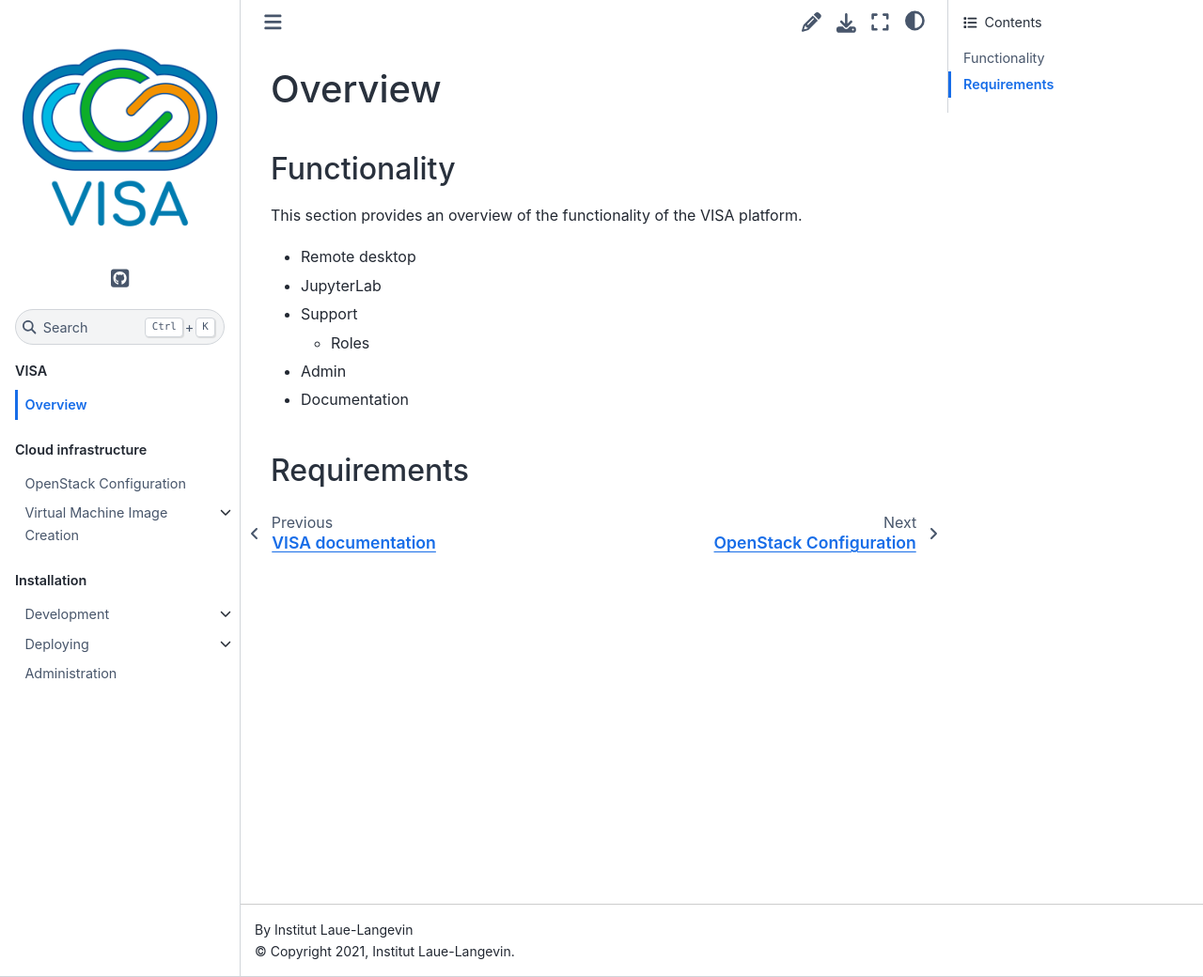
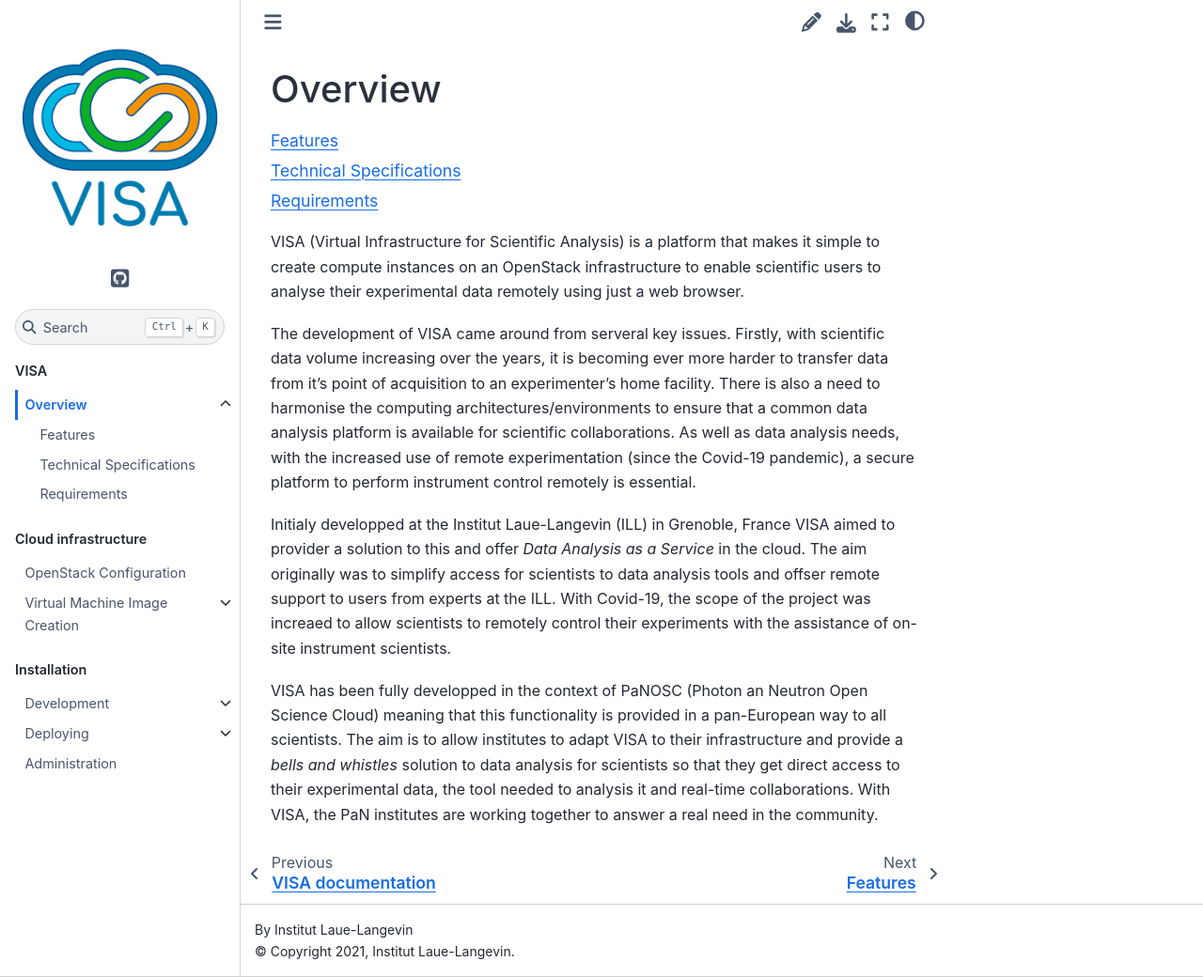
Before and after one commit to ILLGrenoble/visa-docs, a Sphinx documentation site: the page built from docs/source/overview/overview-contents.md, in a window 1280 px wide and 1040 px high. Shown: the whole window at 94% size. Built offline with Sphinx 7.4.7 and the Sphinx Book theme 1.1.4, drawn with Linux system fonts in a browser that asks for light colours.

Commit message:
Added overview details.

````diff
--- a/docs/source/overview/overview-contents.md
+++ b/docs/source/overview/overview-contents.md
@@ -1,14 +1,18 @@
 # Overview
 
-## Functionality
+```{toctree}
+---
+maxdepth: 1
+---
+overview-features.md
+overview-technical.md
+overview-requirements.md
+```
 
-This section provides an overview of the functionality of the VISA platform.
+VISA (Virtual Infrastructure for Scientific Analysis) is a platform that makes it simple to create compute instances on an OpenStack infrastructure to enable scientific users to analyse their experimental data remotely using just a web browser.
 
-- Remote desktop
-- JupyterLab
-- Support
-  - Roles
-- Admin
-- Documentation
+The development of VISA came around from serveral key issues. Firstly, with scientific data volume increasing over the years, it is becoming ever more harder to transfer data from it's point of acquisition to an experimenter's home facility. There is also a need to harmonise the computing architectures/environments to ensure that a common data analysis platform is available for scientific collaborations. As well as data analysis needs, with the increased use of remote experimentation (since the Covid-19 pandemic), a secure platform to perform instrument control remotely is essential.
 
-## Requirements
+Initialy developped at the Institut Laue-Langevin (ILL) in Grenoble, France VISA aimed to provider a solution to this and offer *Data Analysis as a Service* in the cloud. The aim originally was to simplify access for scientists to data analysis tools and offser remote support to users from experts at the ILL. With Covid-19, the scope of the project was increaed to allow scientists to remotely control their experiments with the assistance of on-site instrument scientists.
+
+VISA has been fully developped in the context of PaNOSC (Photon an Neutron Open Science Cloud) meaning that this functionality is provided in a pan-European way to all scientists. The aim is to allow institutes to adapt VISA to their infrastructure and provide a *bells and whistles* solution to data analysis for scientists so that they get direct access to their experimental data, the tool needed to analysis it and real-time collaborations. With VISA, the PaN institutes are working together to answer a real need in the community.
````
Also changed, not shown: docs/source/overview/overview-features.md (added, +47 -0 lines), docs/source/overview/overview-requirements.md (added, +27 -0 lines), docs/source/overview/overview-technical.md (added, +48 -0 lines).
